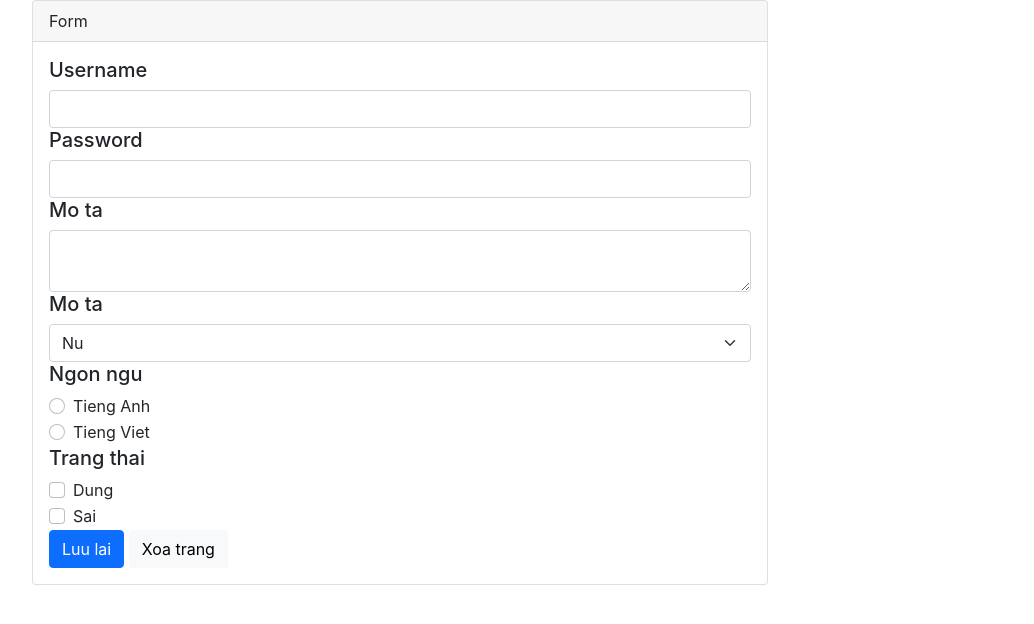
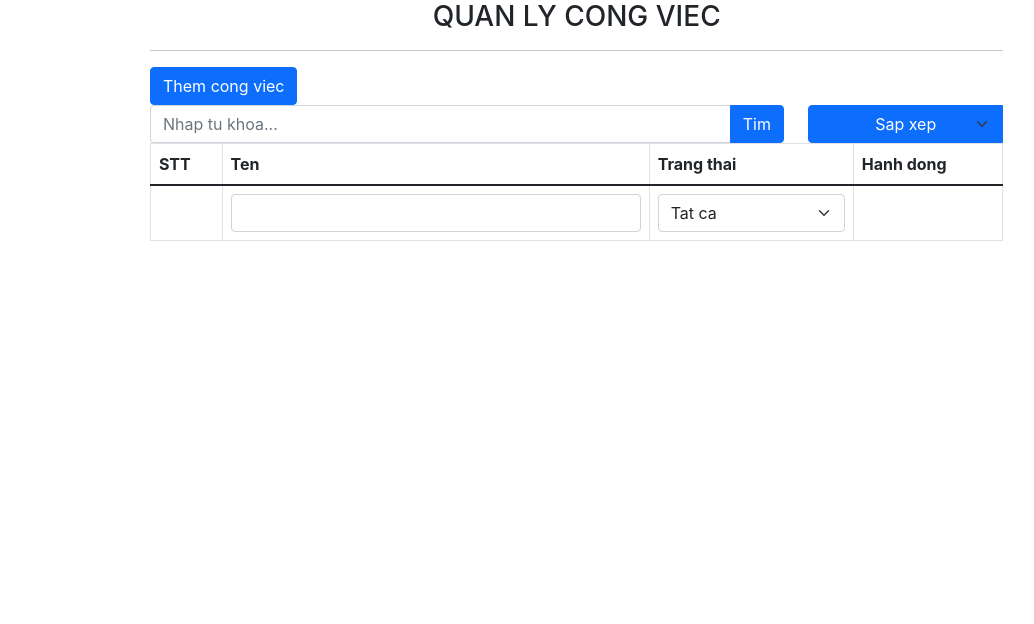
Before and after one commit to huyenlk/setting-text-color, a React (Create React App) app: page / in a window 1280 px wide. Shown: the top 624 px of the page, without its empty margins (50-1084 px from the left). Built offline with nearby package versions, Linux system fonts and the light colour scheme.

Commit message:
lesson10-crud

```diff
--- a/package.json
+++ b/package.json
@@ -1,11 +1,12 @@
 {
-  "name": "lesson08-form",
+  "name": "lesson10-crud",
   "version": "0.1.0",
   "private": true,
   "dependencies": {
     "@testing-library/jest-dom": "^5.11.4",
     "@testing-library/react": "^11.1.0",
     "@testing-library/user-event": "^12.1.10",
+    "lodash": "^4.17.21",
     "react": "^17.0.2",
     "react-dom": "^17.0.2",
     "react-scripts": "4.0.3",
--- a/src/App.js
+++ b/src/App.js
@@ -1,87 +1,166 @@
 import './App.css';
 import { Component } from 'react';
+import AddForm from './Components/AddForm';
+import AddButton from './Components/AddButton';
+import Search from './Components/Search';
+import Sort from './Components/Sort';
+import Task from './Components/Task';
+import {filter} from 'lodash';
 
 class App extends Component {
 
   constructor(props) {
     super(props);
     this.state = {
-      txtUsername: '',
-      txtPassword: '',
-      txtDesc: '',
-      txtGender: '',
-      rdLang: '',
-      chkbStatus: ''
-    };
+      status: false,
+      number: 2,
+      taskEditing: null,
+      sortName: '',
+      sortStt: 1,
+      tasks: [],
+      keyWord: ''
+    }
+
   }
 
-  onHandleChange = (event) => {
-    var target = event.target;
-    var name = target.name;
-    var value = target.name==='chkbStatus'? target.checked: target.value;
-    this.setState({
-      [name]: value
-    });
+  componentDidMount() {
+    if (localStorage && localStorage.getItem('tasks')) {
+      var tasks = JSON.parse(localStorage.getItem('tasks'));
+      const newTasks = tasks.filter((task) => task)
+      this.setState({
+        tasks: newTasks
+      });
+    }
   }
 
-  onHandleSubmit = (event) => {
-    event.preventDefault();
-    console.log(this.state);
+
+  onOpenForm = (status) => {
+    if (status === true) {
+      this.setState({
+        status: false
+      })
+    } else {
+      this.setState({
+        status: true
+      })
+    }
+  }
+
+  onButtonX = (status) => {
+    if (status === true) {
+      this.setState({
+        status: false
+      })
+    } else {
+      this.setState({
+        status: true
+      })
+    }
+  }
+
+  onAddTask = (data) => {
+    var { tasks } = this.state;
+    if (!data.id) {
+      var number = this.state.number + 1;
+      data.id = number + 1
+      this.setState({
+        number: number,
+      })
+      tasks.push(data);
+    } else {
+      tasks[this.state.index] = data
+    }
+    this.setState({
+      tasks: tasks,
+    });
+    localStorage.setItem('tasks', JSON.stringify(tasks))
+  }
+
+  onHandleSubmit = (keyWord) => {
+    console.log(keyWord)
+  }
+
+  onFix = (index) => {
+    this.onOpenForm(this.state.status);
+    var { tasks } = this.state;
+    var taskEditing = tasks[index];
+    this.setState({
+      taskEditing: taskEditing,
+      index: index
+    })
+  }
+
+  onSort = (sortName, sortStt) => {
+    this.setState({
+      sortName: sortName,
+      sortStt: sortStt
+    })
+    if (sortName === 'name') {
+      this.state.tasks.sort((a, b) => {
+        if (a.name > b.name) return sortStt;
+        else if (a.name < b.name) return -sortStt;
+        else return 0;
+      });
+    } else {
+      this.state.tasks.sort((a, b) => {
+        if (a.pound > b.pound) return -sortStt;
+        else if (a.pound < b.pound) return sortStt;
+        else return 0;
+      });
+    }
+    console.log(sortName, sortStt)
+  }
+
+  onSearch = (keyWord) => {
+    this.setState({
+      keyWord: keyWord
+    })
   }
 
   render() {
+    var { tasks } = this.state;
+    let newValue = tasks
+    if (this.state.keyWord) {
+     newValue=filter(tasks,(task)=>{
+       return task.name.toLowerCase().indexOf(this.state.keyWord) !== -1;
+     })
+      console.log(newValue)
+    }
     return (
-      <div className='container'>
-        <div className='row'>
-          <div className='col-md-8 col-xs-8 col-lg-8 col-sm-8'>
-            <form onSubmit={this.onHandleSubmit} className="card">
-              <div className="card-header">
-                Form
+      <div className='col-md-8 col-sm-8 col-xs-8 col-lg-8' style={{ marginLeft: 200 }}>
+        <h3 style={{ textAlign: 'center' }}>
+          QUAN LY CONG VIEC</h3>
+        <hr />
+        <div className="row">
+          <div className={this.state.status === true ? 'col-md-4 col-sm-4 col-xs-4 col-lg-4' : ''}>
+            {this.state.status === true ? <AddForm taskEditing={this.state.taskEditing} onAddTask={this.onAddTask} status={this.state.status} onButtonX={this.onButtonX} /> : ''}
+          </div>
+          <div className="col">
+            <div className="row row-cols-1">
+              <AddButton
+                status={this.state.status}
+                onOpenForm={this.onOpenForm}
+              />
+              <div className="col">
+                <div className="row">
+                  <Search
+                    onSearch={this.onSearch}
+                  />
+                  <Sort
+                    onSort={this.onSort}
+                    sortName={this.state.sortName}
+                    sortStt={this.state.sortStt}
+                  />
+                </div>
               </div>
-              <div className="card-body">
-                <h5 className="card-title">Username</h5>
-                <input type='text' name='txtUsername' className='form-control' onChange={this.onHandleChange} />
-                <h5 className="card-title">Password</h5>
-                <input type='text' name='txtPassword' className='form-control' onChange={this.onHandleChange} />
-                <h5 className="card-title">Mo ta</h5>
-                <textarea className="form-control" name='txtDesc' onChange={this.onHandleChange}></textarea>
-                <h5 className="card-title">Mo ta</h5>
-                <select className="form-select" name='txtGender' value={this.state.txtGender} onChange={this.onHandleChange}>
-                  <option value="0">Nu</option>
-                  <option value="1">Nam</option>
-                </select>
-                <h5 className="card-title">Ngon ngu</h5>
-                <div className="form-check">
-                  <input className="form-check-input" type="radio" value="en" onChange={this.onHandleChange} name='rdLang' checked={this.state.rdLang === 'en'} />
-                  <label className="form-check-label" >
-                    Tieng Anh
-                  </label>
-
-                </div>
-                <div className="form-check">
-                  <input className="form-check-input" type="radio" value="vi" onChange={this.onHandleChange} name='rdLang' checked={this.state.rdLang === 'vi'} />
-                  <label className="form-check-label" >
-                    Tieng Viet
-                  </label>
-                </div>
-                <h5 className="card-title">Trang thai</h5>
-                <div className="form-check">
-                  <input className="form-check-input" type="checkbox" name="chkbStatus" onChange={this.onHandleChange} value={true}/>
-                  <label className ="form-check-label">
-                  Dung
-                  </label>
-                </div>
-                <div className="form-check">
-                  <input className="form-check-input" type="checkbox" name="chkbStatus" onChange={this.onHandleChange} value={false}/>
-                  <label className ="form-check-label">
-                  Sai
-                  </label>
-                </div>
-                <button type='submit' className="btn btn-primary">Luu lai</button>
-                &nbsp;
-                <button type='reset' className="btn btn-light">Xoa trang</button>
-              </div>
-            </form>
+              <Task
+                onSave={this.onSave}
+                onFix={this.onFix}
+                tasks={this.state.tasks}
+                newValue={newValue}
+                keyWord={this.state.keyWord}
+              />
+            </div>
           </div>
         </div>
       </div>
--- /dev/null
+++ b/src/Components/AddButton.js
@@ -0,0 +1,13 @@
+import { Component } from 'react';
+
+class AddButton extends Component {
+  render() {
+    return (
+      <div className="col">
+        <button type="button" className="btn btn-primary" onClick={()=>this.props.onOpenForm(this.props.status)}>Them cong viec</button>
+      </div>
+    );
+  }
+}
+
+export default AddButton;
--- /dev/null
+++ b/src/Components/AddForm.js
@@ -0,0 +1,72 @@
+import { Component } from 'react';
+
+class AddForm extends Component {
+  constructor(props) {
+    super(props);
+    this.state = {
+      id: '',
+      name: '',
+      pound: true,
+      action: '',
+    }
+  }
+
+  onHandleChange = (event) => {
+    var target = event.target;
+    var name = target.name;
+    var value = target.value;
+    if (name === 'pound') {
+      value = target.value === 'false' ? false : true;
+    }
+    this.setState({
+      [name]: value
+    })
+  }
+
+  onHandleSubmit = (event) => {
+    event.preventDefault();
+    this.props.onAddTask(this.state);
+    this.props.onButtonX(this.props.status);
+  }
+
+  onReset = () => {
+    this.setState({
+      name: '',
+      pound: ''
+    })
+  }
+
+  componentDidMount = () => {
+    if (this.props.taskEditing) {
+      this.setState({
+        id: this.props.taskEditing.id,
+        name: this.props.taskEditing.name,
+        pound: this.props.taskEditing.pound
+      })
+    }
+  }
+
+  render() {
+    return (
+      <form className="card" onSubmit={this.onHandleSubmit}>
+        <div className="card-header">
+          <span>{this.state.id ? 'Sua cong viec' : 'Them cong viec'}</span>
+          <button type="button" className="btn" style={{ marginLeft: 100 }} onClick={() => this.props.onButtonX(this.props.status)}>x</button>&nbsp;
+        </div>
+        <div className="card-body">
+          <span>Ten: </span>
+          <input type="text" className="form-control" name="name" value={this.state.name} onChange={this.onHandleChange} />
+          <span>Trang thai: </span>
+          <select className="form-select" name="pound" value={this.state.pound} onChange={this.onHandleChange}>
+            <option value={true}>Kich hoat</option>
+            <option value={false}>An</option>
+          </select>
+          <button type="submit" className="btn btn-warning" >Luu lai</button>&nbsp;
+          <button type="button" className="btn btn-danger" onClick={() => this.onReset(this.state)}>Huy bo</button>
+        </div>
+      </form>
+    );
+  }
+}
+
+export default AddForm;
--- /dev/null
+++ b/src/Components/Search.js
@@ -0,0 +1,41 @@
+import { Component } from 'react';
+
+class Search extends Component {
+
+  constructor(props) {
+    super(props);
+    this.state = {
+      keyWord: ''
+    }
+  }
+
+  onHandleChange = (event) => {
+    var target = event.target;
+    var name = target.name;
+    var value = target.value;
+    if (name === 'pound') {
+      value = target.value === 'false' ? false : true;
+    }
+    this.setState({
+      [name]: value
+    })
+  }
+
+  onHandleSubmit = (event) => {
+    event.preventDefault();
+    this.props.onSearch(this.state.keyWord)
+  }
+
+  render() {
+    return (
+      <form className="col" onSubmit={this.onHandleSubmit}>
+        <div className="input-group">
+          <input type="text" name='keyWord' value={this.state.keyWord} onChange={this.onHandleChange} className="form-control" placeholder="Nhap tu khoa..." />
+          <button type="submit" className="btn btn-primary">Tim</button>
+        </div>
+      </form>
+    );
+  }
+}
+
+export default Search;
--- /dev/null
+++ b/src/Components/Sort.js
@@ -0,0 +1,29 @@
+import { Component } from 'react';
+
+class Sort extends Component {
+
+  onClick = (sortName, sortStt) => {
+    this.props.onSort(sortName, sortStt);
+  }
+
+  render() {
+
+    return (
+      <div className="col-md-3 col-sm-3 col-lg-3 col-xs-3">
+        <div className="btn-group col-md-12 col-sm-12 col-lg-12 col-xs-12">
+          <button type="button" className="form-select btn btn-primary" data-bs-toggle="dropdown">
+            Sap xep
+          </button>
+          <ul className="dropdown-menu">
+            <li><div className="dropdown-item" onClick={() => this.onClick('name', 1)}> Tu A toi Z</div></li>
+            <li><div className="dropdown-item" onClick={() => this.onClick('name', -1)}>Tu Z toi A</div></li>
+            <li><div className="dropdown-item" onClick={() => this.onClick('status', 1)}>Kich hoat</div></li>
+            <li><div className="dropdown-item" onClick={() => this.onClick('status', -1)}>An</div></li>
+          </ul>
+        </div>
+      </div>
+    );
+  }
+}
+
+export default Sort;
--- /dev/null
+++ b/src/Components/Task.js
@@ -0,0 +1,110 @@
+import { Component } from 'react';
+import TaskFilter from './TaskFilter';
+import TaskItem from './TaskItem';
+
+class Task extends Component {
+
+  constructor(props) {
+    super(props);
+    this.state = {
+      Name: '',
+      Condition: 1
+    }
+  }
+
+  onCondition = (index) => {
+    const newTasks = [...this.props.tasks];
+    newTasks[index].pound = !this.props.tasks[index].pound
+    this.setState({
+      tasks: newTasks
+    })
+    localStorage.setItem('tasks', JSON.stringify(this.props.tasks))
+  }
+
+  onDelete = (index) => {
+    var { tasks } = this.props;
+    if (index !== -1) {
+      tasks.splice(index, 1)
+      this.setState({
+        tasks: tasks
+      })
+    }
+    localStorage.setItem('tasks', JSON.stringify(tasks))
+  }
+
+  onFilter = (txtName, txtCondition) => {
+    txtCondition = parseInt(txtCondition, 10);
+    this.setState({
+      Name: txtName.toLowerCase(),
+      Condition: txtCondition
+    })
+  }
+
+  componentDidMount = () => {
+    if (this.props.tasks) {
+      this.setState({
+        tasks: this.props.tasks
+      })
+    }
+  }
+
+  render() {
+    var { tasks } = this.props;
+    let newTasks = tasks
+    let NewTasks = tasks
+    if (this.state.Name) {
+      NewTasks = tasks.filter((task) => {
+        return task.name.toLowerCase().indexOf(this.state.Name) !== -1;
+      });
+    }
+    if(NewTasks){
+      NewTasks = NewTasks.filter((NewTask) => {
+        if (this.state.Condition === 1) {
+          return NewTask;
+        } else {
+          return NewTask.pound === (this.state.Condition === 2 ? false : true)
+        }
+      });
+    }
+    newTasks = tasks.filter((task) => {
+      if (this.state.Condition === 1) {
+        return task;
+      } else {
+        return task.pound === (this.state.Condition === 2 ? false : true)
+      }
+    });
+    return (
+      <div className='col' >
+        <table className="table table-bordered">
+          <thead>
+            <tr>
+              <th scope="col">STT</th>
+              <th scope="col">Ten</th>
+              <th scope="col">Trang thai</th>
+              <th scope="col">Hanh dong</th>
+            </tr>
+          </thead>
+          <tbody>
+            <TaskFilter
+              onFilter={this.onFilter}
+            />
+            {(this.props.keyWord ? this.props.newValue : (this.state.Name !== '' ? NewTasks: newTasks)).map((task, index) => {
+              return <TaskItem
+                key={index}
+                id={index + 1}
+                name={task.name}
+                action={task.action}
+                pound={task.pound}
+                onCondition={() => this.onCondition(index)}
+                onDelete={() => this.onDelete(index)}
+                onFix={() => this.props.onFix(index)}
+              />
+            })}
+          </tbody>
+        </table>
+      </div>
+    );
+  }
+}
+
+export default Task;
--- /dev/null
+++ b/src/Components/TaskFilter.js
@@ -0,0 +1,47 @@
+import { Component } from 'react';
+
+class TaskFilter extends Component {
+
+  constructor(props) {
+    super(props);
+    this.state = {
+      txtCondition: 1,
+      txtName: ''
+    }
+  }
+
+  onHandleChange = (event) => {
+    var target = event.target;
+    var name = target.name;
+    var value = target.value;
+    this.props.onFilter(
+      name === 'txtName' ? value : this.state.txtName,
+      name === 'txtCondition' ? value : this.state.txtCondition
+    );
+    this.setState({
+      [name]: value
+    })
+
+  }
+
+  render() {
+    return (
+      <tr>
+        <th scope="row"></th>
+        <td>
+          <input type="text" className="form-control" name='txtName' value={this.state.txtName} onChange={this.onHandleChange} />
+        </td>
+        <td>
+          <select className="form-select" name='txtCondition' value={this.state.txtCondition} onChange={this.onHandleChange}>
+            <option value={1}>Tat ca</option>
+            <option value={2}>An</option>
+            <option value={3}>Kich hoat</option>
+          </select>
+        </td>
+        <td></td>
+      </tr>
+    );
+  }
+}
+
+export default TaskFilter;
--- /dev/null
+++ b/src/Components/TaskItem.js
@@ -0,0 +1,22 @@
+import { Component } from 'react';
+import TaskItemCondition from './TaskItemCondition';
+
+class TaskItem extends Component {
+  render() {
+    return (
+      <tr>
+        <th scope="row">{this.props.id}</th>
+        <td>{this.props.name}</td>
+        <TaskItemCondition
+          {...this.props}
+        />
+        <td>
+          <button type="button" className="btn btn-warning" onClick={()=>this.props.onFix()}>{this.props.action}Sua</button>&nbsp;
+          <button type="button" className="btn btn-danger" onClick={()=>this.props.onDelete(this.props.index)}>{this.props.action}Xoa</button>
+        </td>
+      </tr>
+    );
+  }
+}
+
+export default TaskItem;
```
Also changed, not shown: src/Components/TaskItemCondition.js (added, +15 -0 lines), 2 other files (tests, documents, lock files or other folders).
